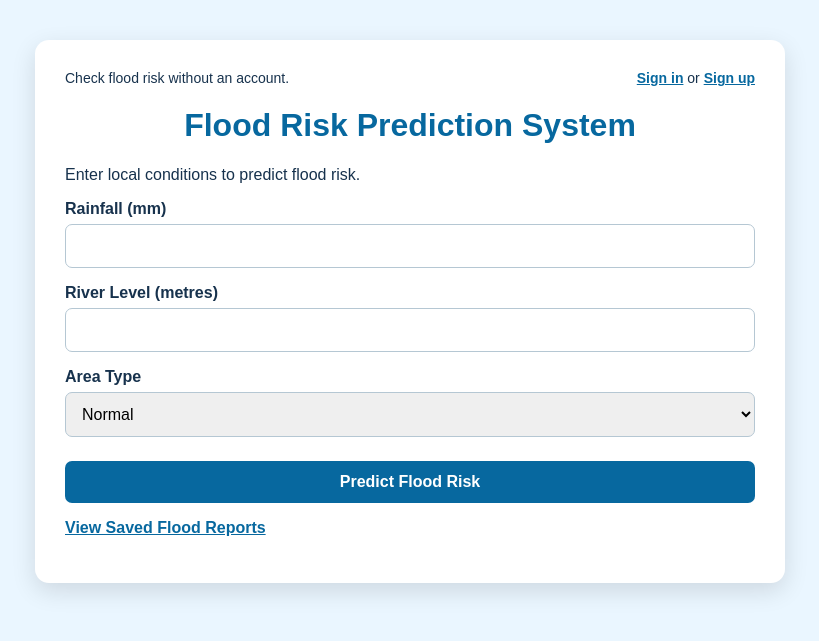
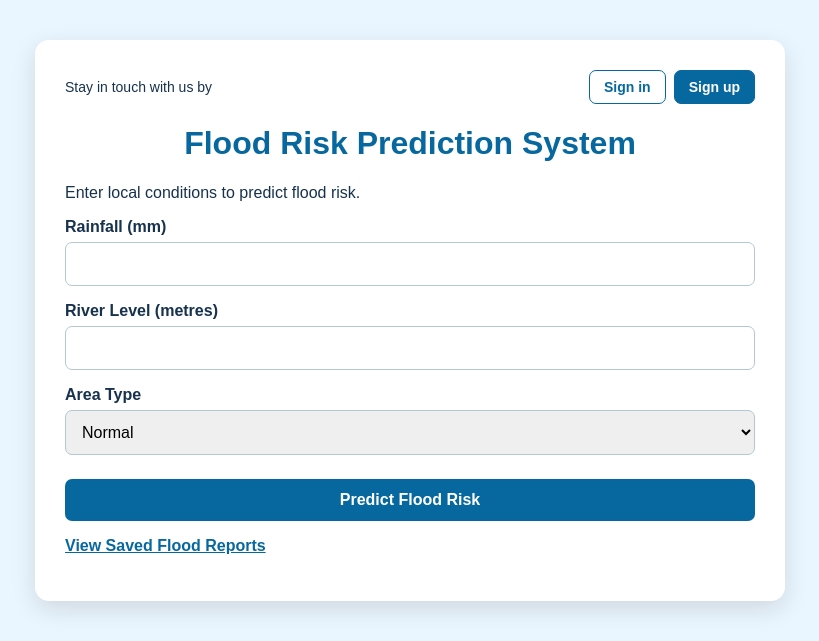
Before and after one commit to yalyYaly/FloodRiskFullStack, a Django app: page / in a window 1280 px wide. Shown: the top 641 px of the page, without its empty margins (230-1049 px from the left). Run offline with Django 5.2, Linux system fonts and the light colour scheme.

Commit message:
Improve public account prompt

```diff
--- a/predictor/static/predictor/style.css
+++ b/predictor/static/predictor/style.css
@@ -98,6 +98,33 @@ a {
     margin: 0;
 }
 
+.auth-actions {
+    display: flex;
+    align-items: center;
+    gap: 8px;
+}
+
+.auth-button {
+    display: inline-block;
+    padding: 8px 14px;
+    border: 1px solid #07689f;
+    border-radius: 7px;
+    color: #07689f;
+    text-decoration: none;
+    font-weight: bold;
+}
+
+.auth-button-primary {
+    background: #07689f;
+    color: white;
+}
+
+.auth-button:hover,
+.auth-button-primary:hover {
+    background: #054d75;
+    color: white;
+}
+
 .link-button {
     width: auto;
     margin: 0;
--- a/predictor/templates/predictor/home.html
+++ b/predictor/templates/predictor/home.html
@@ -18,8 +18,11 @@
                         <button type="submit" class="link-button">Sign out</button>
                     </form>
                 {% else %}
-                    <span>Check flood risk without an account.</span>
-                    <span><a href="{% url 'login' %}">Sign in</a> or <a href="{% url 'signup' %}">Sign up</a></span>
+                    <span>Stay in touch with us by</span>
+                    <span class="auth-actions">
+                        <a class="auth-button" href="{% url 'login' %}">Sign in</a>
+                        <a class="auth-button auth-button-primary" href="{% url 'signup' %}">Sign up</a>
+                    </span>
                 {% endif %}
             </div>
             <h1>Flood Risk Prediction System</h1>
```
